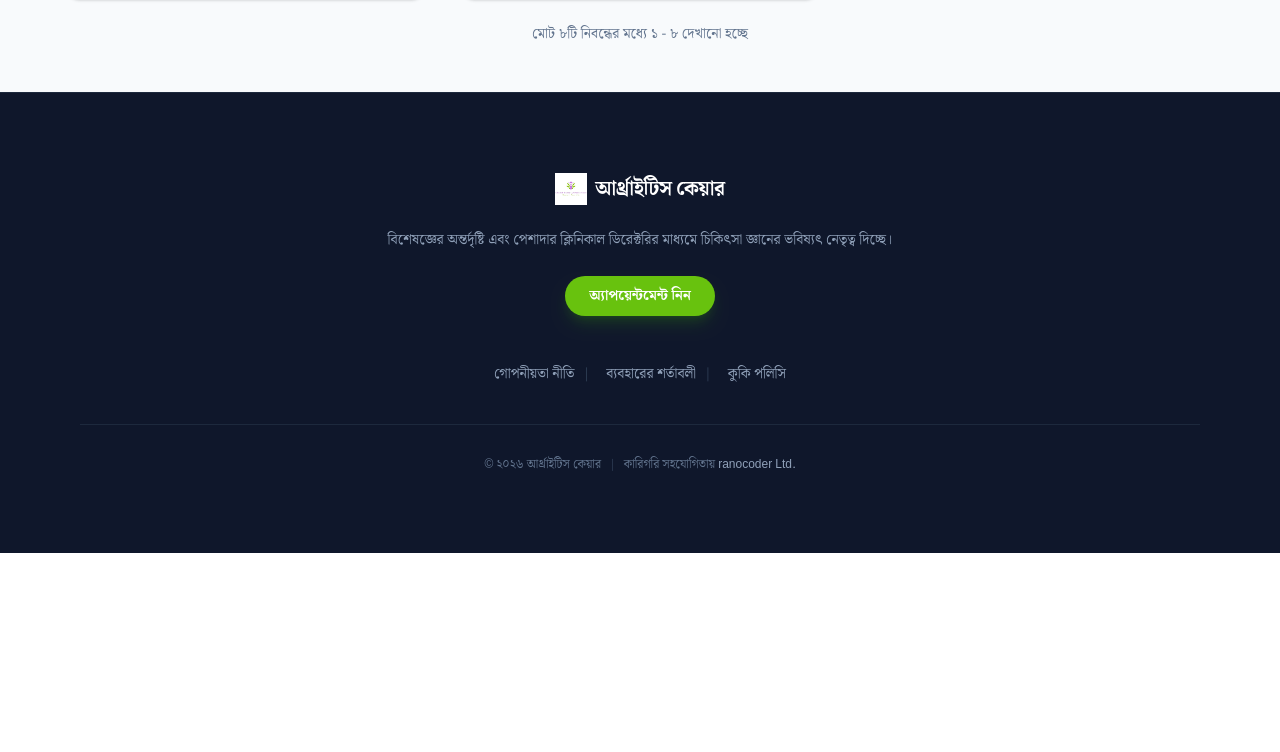
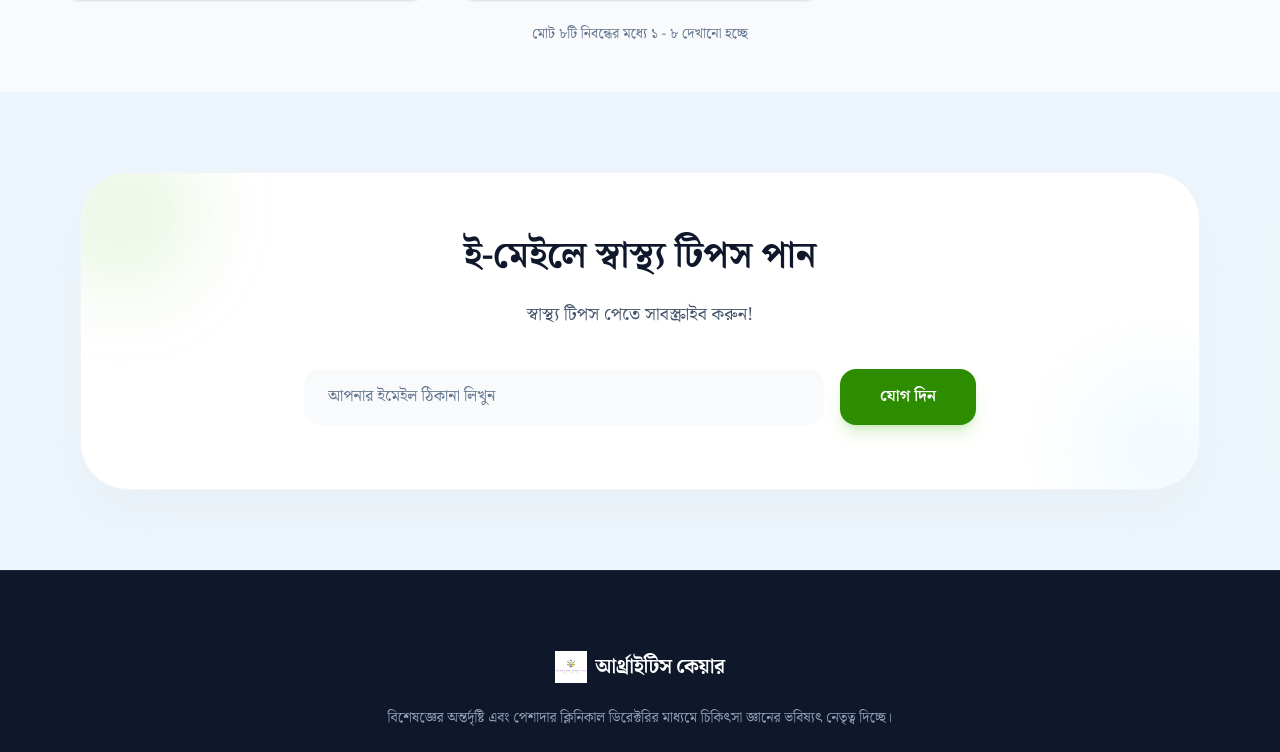
Before and after one commit to Subroto112001/MediBlog, a Next.js app: page /articles in a window 1280 px wide. Shown: the part 1811-2563 px from the top of the page. Before the commit the page ends 2364 px from the top, so only its background shows below. Built offline with nearby package versions, Linux system fonts and the light colour scheme.

Commit message:
newsletter added every pages & color and text change

```diff
--- a/src/app/articles/[slug]/page.jsx
+++ b/src/app/articles/[slug]/page.jsx
@@ -225,8 +225,6 @@
                 <p className="text-slate-400 text-sm">কোনো সূচিপত্র নেই</p>
               )}
             </div>
-
-
           </aside>
 
           {/* --- Right Column: Main Content --- */}
@@ -347,6 +345,54 @@
           </article>
         </div>
       </main>
+      {/* --- Newsletter --- */}
+      <section
+        className="px-6 lg:px-20 py-20 bg-[#BCE7FA]/20"
+        aria-labelledby="newsletter-heading"
+      >
+        <div className="max-w-[1200px] mx-auto text-center">
+          <div className="bg-white rounded-[3rem] p-10 lg:p-16 shadow-2xl shadow-slate-200/50 relative overflow-hidden border border-slate-100">
+            <div
+              className="absolute -left-10 -top-10 w-40 h-40 bg-[#38B000]/10 rounded-full blur-2xl"
+              aria-hidden="true"
+            ></div>
+            <div
+              className="absolute -right-10 -bottom-10 w-40 h-40 bg-[#BCE7FA]/20 rounded-full blur-2xl"
+              aria-hidden="true"
+            ></div>
+
+            <div className="relative z-10 max-w-2xl mx-auto flex flex-col gap-6">
+              <h2
+                id="newsletter-heading"
+                className="text-3xl lg:text-4xl font-extrabold text-slate-900"
+              >
+                ই-মেইলে স্বাস্থ্য টিপস পান
+              </h2>
+              <p className="text-slate-600 text-lg font-medium">
+                স্বাস্থ্য টিপস পেতে সাবস্ক্রাইব করুন!
+              </p>
+              <form
+                className="flex flex-col sm:flex-row gap-4 mt-4"
+                onSubmit={(e) => e.preventDefault()}
+              >
+                <label htmlFor="email-input" className="sr-only">
+                  আপনার ইমেইল ঠিকানা
+                </label>
+                <input
+                  id="email-input"
+                  className="flex-1 bg-slate-50 border-slate-300 text-slate-900 rounded-2xl px-6 py-4 focus:ring-2 focus:ring-[#2d8c00] focus:border-transparent outline-none transition-all placeholder:text-slate-500"
+                  placeholder="আপনার ইমেইল ঠিকানা লিখুন"
+                  type="email"
+                  required
+                />
+                <button className="bg-[#2d8c00] hover:bg-[#236e00] text-white px-10 py-4 rounded-2xl font-bold transition-all shadow-lg shadow-[#38B000]/20 focus-visible:outline-none focus-visible:ring-4 focus-visible:ring-[#2d8c00]/40">
+                  যোগ দিন
+                </button>
+              </form>
+            </div>
+          </div>
+        </div>
+      </section>
     </div>
   );
 }
--- a/src/app/articles/page.jsx
+++ b/src/app/articles/page.jsx
@@ -312,6 +312,54 @@
           </p>
         )}
       </main>
+      {/* --- Newsletter --- */}
+      <section
+        className="px-6 lg:px-20 py-20 bg-[#BCE7FA]/20"
+        aria-labelledby="newsletter-heading"
+      >
+        <div className="max-w-[1200px] mx-auto text-center">
+          <div className="bg-white rounded-[3rem] p-10 lg:p-16 shadow-2xl shadow-slate-200/50 relative overflow-hidden border border-slate-100">
+            <div
+              className="absolute -left-10 -top-10 w-40 h-40 bg-[#38B000]/10 rounded-full blur-2xl"
+              aria-hidden="true"
+            ></div>
+            <div
+              className="absolute -right-10 -bottom-10 w-40 h-40 bg-[#BCE7FA]/20 rounded-full blur-2xl"
+              aria-hidden="true"
+            ></div>
+
+            <div className="relative z-10 max-w-2xl mx-auto flex flex-col gap-6">
+              <h2
+                id="newsletter-heading"
+                className="text-3xl lg:text-4xl font-extrabold text-slate-900"
+              >
+                ই-মেইলে স্বাস্থ্য টিপস পান
+              </h2>
+              <p className="text-slate-600 text-lg font-medium">
+                স্বাস্থ্য টিপস পেতে সাবস্ক্রাইব করুন!
+              </p>
+              <form
+                className="flex flex-col sm:flex-row gap-4 mt-4"
+                onSubmit={(e) => e.preventDefault()}
+              >
+                <label htmlFor="email-input" className="sr-only">
+                  আপনার ইমেইল ঠিকানা
+                </label>
+                <input
+                  id="email-input"
+                  className="flex-1 bg-slate-50 border-slate-300 text-slate-900 rounded-2xl px-6 py-4 focus:ring-2 focus:ring-[#2d8c00] focus:border-transparent outline-none transition-all placeholder:text-slate-500"
+                  placeholder="আপনার ইমেইল ঠিকানা লিখুন"
+                  type="email"
+                  required
+                />
+                <button className="bg-[#2d8c00] hover:bg-[#236e00] text-white px-10 py-4 rounded-2xl font-bold transition-all shadow-lg shadow-[#38B000]/20 focus-visible:outline-none focus-visible:ring-4 focus-visible:ring-[#2d8c00]/40">
+                  যোগ দিন
+                </button>
+              </form>
+            </div>
+          </div>
+        </div>
+      </section>
     </div>
   );
 }
--- a/src/app/doctor/page.jsx
+++ b/src/app/doctor/page.jsx
@@ -269,6 +269,7 @@
             </div>
           </div>
         </section>
+
       </main>
     </div>
   );
--- a/src/app/page.jsx
+++ b/src/app/page.jsx
@@ -295,11 +295,10 @@
                   id="newsletter-heading"
                   className="text-3xl lg:text-4xl font-extrabold text-slate-900"
                 >
-                  আপডেট থাকুন। স্বাস্থ্য টিপস পান।
+                  ই-মেইলে স্বাস্থ্য টিপস পান
                 </h2>
                 <p className="text-slate-600 text-lg font-medium">
-                  আমাদের সাপ্তাহিক নিউজলেটারে সাবস্ক্রাইব করুন এবং সর্বশেষ
-                  স্বাস্থ্য টিপস সরাসরি আপনার ইনবক্সে পান।
+                  স্বাস্থ্য টিপস পেতে সাবস্ক্রাইব করুন!
                 </p>
                 <form
                   className="flex flex-col sm:flex-row gap-4 mt-4"
@@ -316,7 +315,7 @@
                     required
                   />
                   <button className="bg-[#2d8c00] hover:bg-[#236e00] text-white px-10 py-4 rounded-2xl font-bold transition-all shadow-lg shadow-[#38B000]/20 focus-visible:outline-none focus-visible:ring-4 focus-visible:ring-[#2d8c00]/40">
-                    নিউজলেটারে যোগ দিন
+                    যোগ দিন
                   </button>
                 </form>
               </div>
--- a/src/component/Button/Button.jsx
+++ b/src/component/Button/Button.jsx
@@ -14,9 +14,9 @@
     <a
       href="tel:+8801700000000"
       onClick={handleCall}
-      className="inline-block bg-[#68c20e] hover:bg-[#44af13] text-white px-6 py-2.5 rounded-full text-sm font-bold transition-all shadow-lg shadow-[#38B000]/20 focus-visible:outline-none focus-visible:ring-4 focus-visible:ring-[#2d8c00]/40 text-center cursor-pointer"
+      className="inline-block bg-[#2D8C00] hover:bg-[#236e00] text-white px-6 py-2.5 rounded-full text-sm font-bold transition-all shadow-lg shadow-[#38B000]/20 focus-visible:outline-none focus-visible:ring-4 focus-visible:ring-[#2d8c00]/40 text-center cursor-pointer"
     >
-      অ্যাপয়েন্টমেন্ট নিন
+      পরামর্শ নিন
     </a>
   );
 };
--- a/src/component/Header/Header.jsx
+++ b/src/component/Header/Header.jsx
@@ -119,10 +119,10 @@
                       className={`flex items-center gap-1 text-base font-semibold transition-colors focus-visible:outline-none focus-visible:ring-2 focus-visible:ring-[#2d8c00] rounded px-1 py-2
                         ${
                           isActive
-                            ? "text-[#68c20e]"
+                            ? "text-[#2d8c00]"
                             : hasMegaMenu && isMegaMenuOpen
-                              ? "text-[#68c20e]"
-                              : "text-slate-600 hover:text-[#68c20e]"
+                              ? "text-[#2d8c00]"
+                              : "text-slate-600 hover:text-[#2d8c00]"
                         }`}
                     >
                       {link.name}
@@ -160,7 +160,7 @@
                                   href={category.href}
                                   className="inline-flex items-center gap-2 px-4 py-2 rounded-full text-sm font-medium
                                     text-slate-600 bg-slate-50 border border-slate-200
-                                    hover:bg-[#2d8c00] hover:text-white hover:border-[#2d8c00]
+                                    hover:bg-[#2D8C00] hover:text-white hover:border-[#236e00]
                                     transition-all duration-200"
                                 >
                                   {category.name}
```
